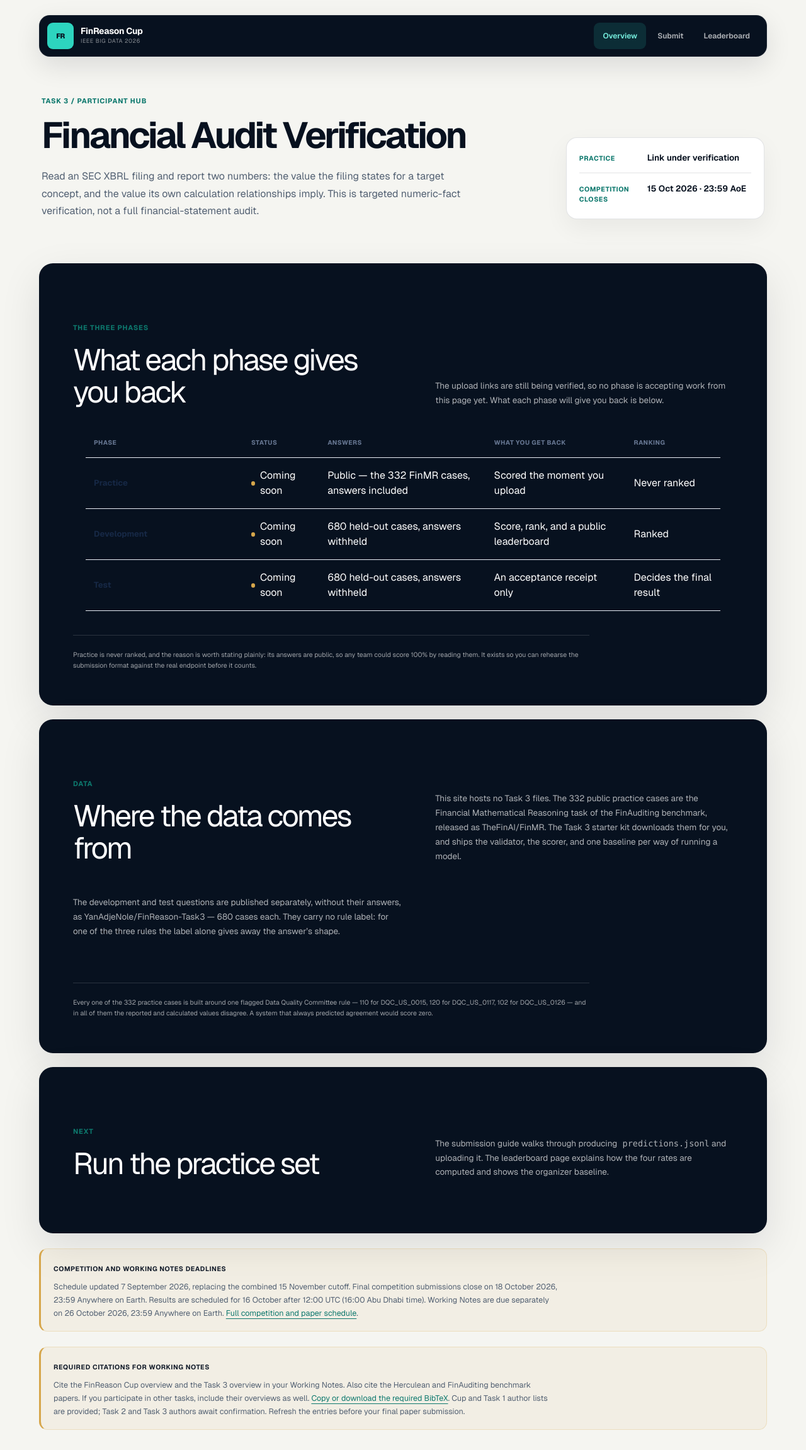
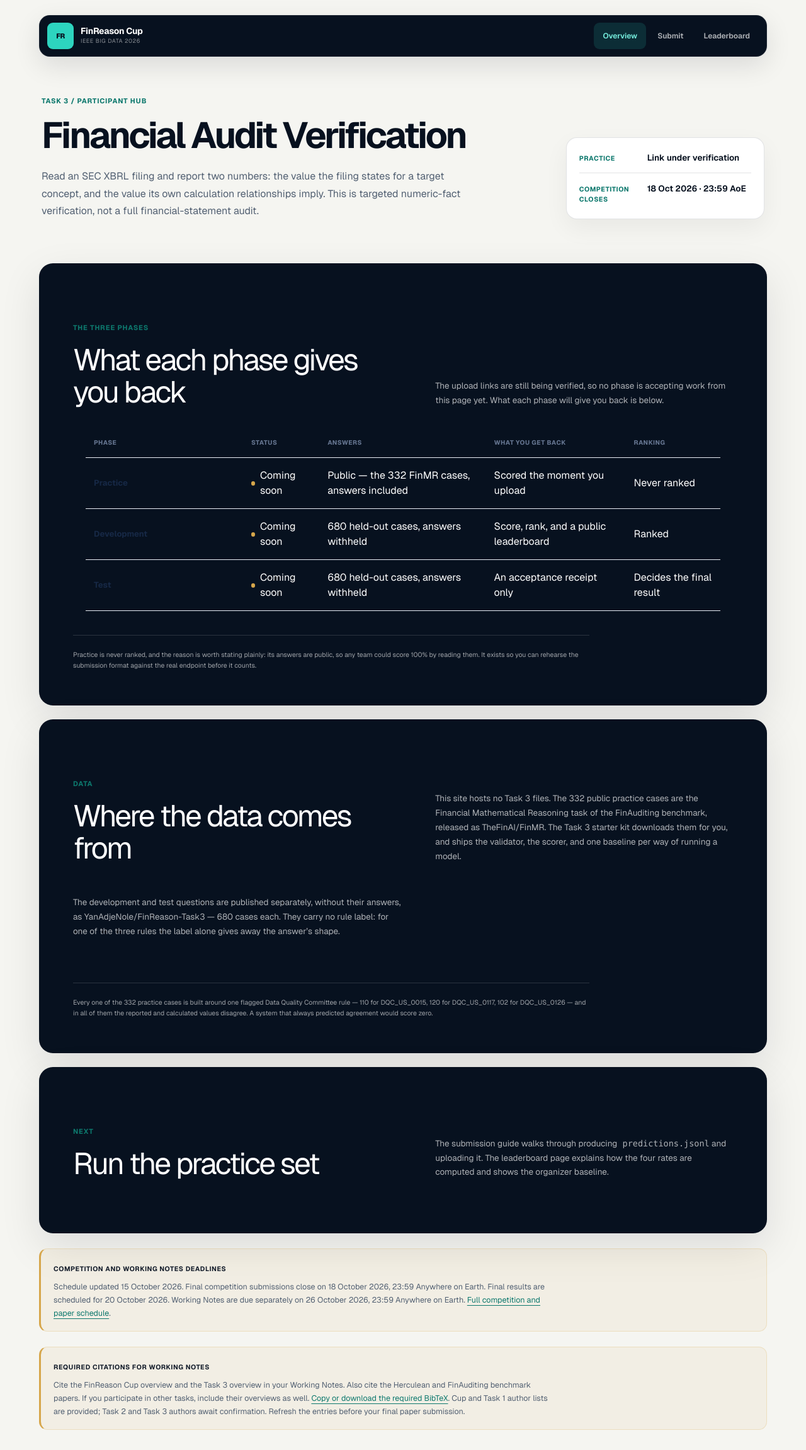
Before and after one commit to The-FinAI/IEEE-bigdata-cup, a Next.js app: page /task3 in a window 1280 px wide. Shown: the top 2302 px of the page at 63% size. Built offline with nearby package versions, Linux system fonts and the light colour scheme; no server answers.

Commit message:
docs: align remaining Task 3 dates with extension

```diff
--- a/app/task3/page.tsx
+++ b/app/task3/page.tsx
@@ -91,7 +91,7 @@ export default function Task3HubPage() {
             </div>
             <div>
               <dt>Competition closes</dt>
-              <dd>15 Oct 2026 · 23:59 AoE</dd>
+              <dd>18 Oct 2026 · 23:59 AoE</dd>
             </div>
           </dl>
         </div>
@@ -194,9 +194,9 @@ export default function Task3HubPage() {
       <aside className="task-hub-note">
         <strong>Competition and Working Notes deadlines</strong>
         <p>
-          Schedule updated 7 September 2026, replacing the combined 15 November cutoff.
+          Schedule updated 15 October 2026.
           Final competition submissions close on 18 October 2026, 23:59 Anywhere on Earth.
-          Results are scheduled for 16 October after 12:00 UTC (16:00 Abu Dhabi time).
+          Final results are scheduled for 20 October 2026.
           Working Notes are due separately on 26 October 2026, 23:59 Anywhere on Earth.{" "}
           <Link href="/#timeline">Full competition and paper schedule</Link>.
         </p>
--- a/app/task3/submission-guide.tsx
+++ b/app/task3/submission-guide.tsx
@@ -213,9 +213,9 @@ export function SubmissionGuide({
       <aside className="submission-guide-paper-note">
         <strong>Competition submissions and Working Notes are separate.</strong>
         <p>
-          The schedule updated on 7 September 2026 replaces the combined 15 November cutoff.
+          The schedule was updated on 15 October 2026.
           Final competition predictions are due on 18 October 2026, 23:59 Anywhere on Earth.
-          Final results are scheduled for 16 October after 12:00 UTC (16:00 Abu Dhabi time).
+          Final results are scheduled for 20 October 2026.
           Submit Working Notes through{" "}
           <a href="https://wi-lab.com/cyberchair/2026/bigdata26/scripts/submit.php?subarea=SC03">CyberChair SC03</a>{" "}
           by 26 October 2026, 23:59 Anywhere on Earth, using the{" "}
```
